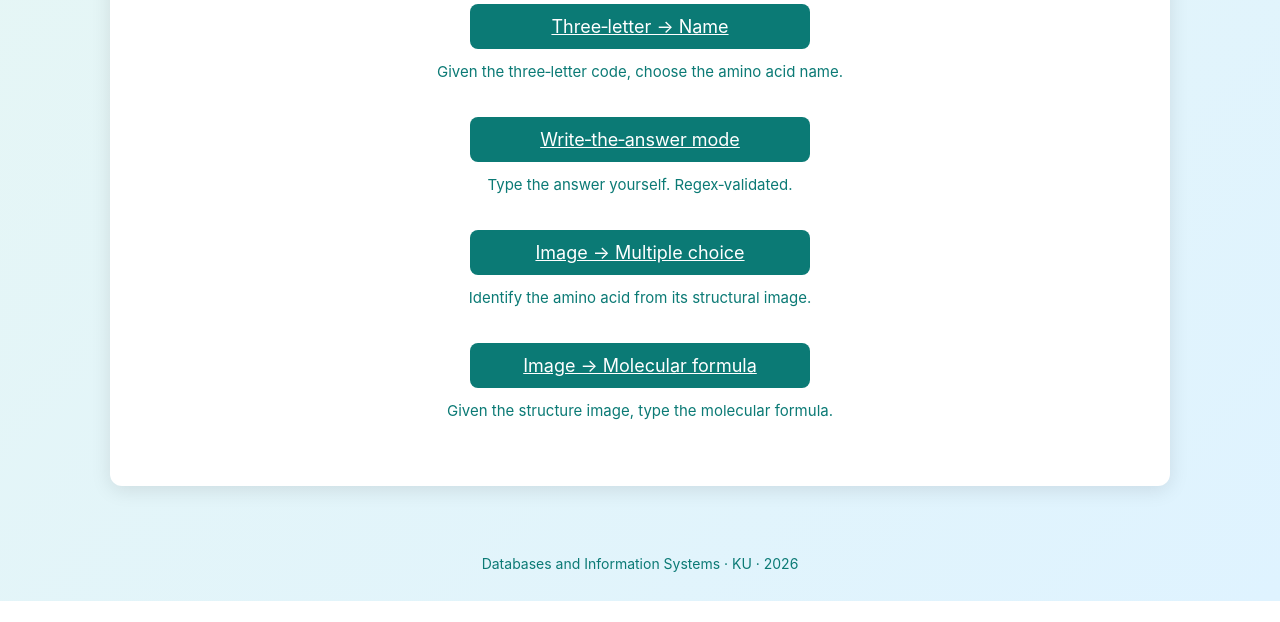
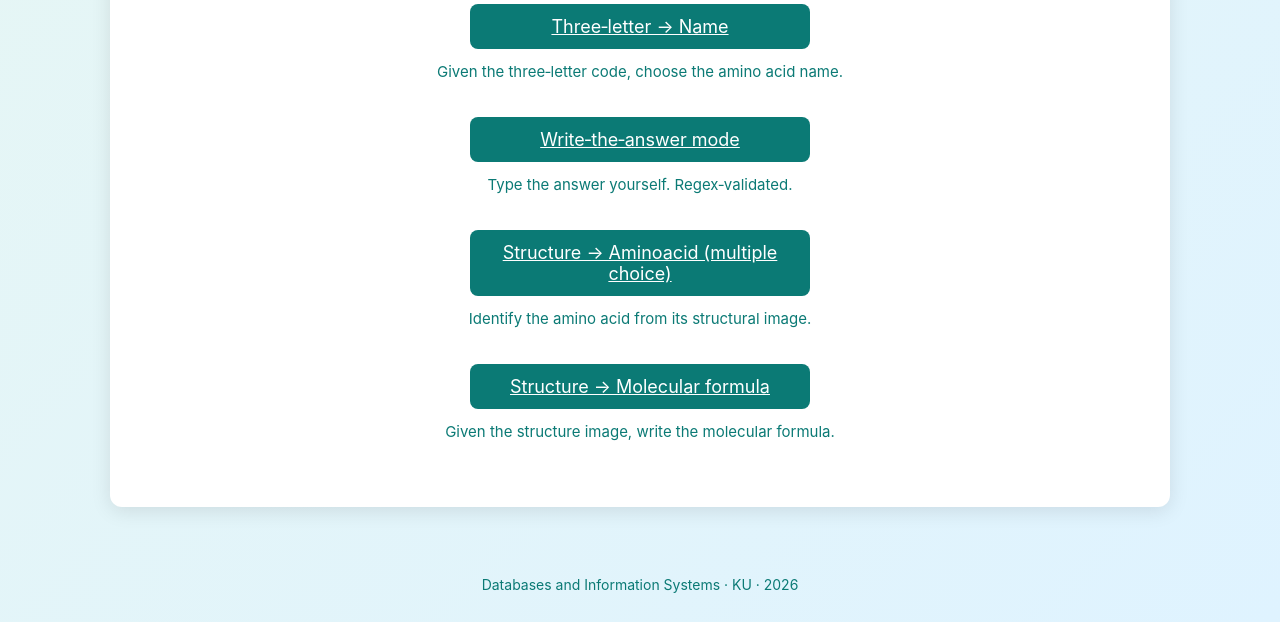
Before and after one commit to cxk650/AminoMatcher-DIS-project-2026, a Flask app: page /choose_type/1 in a window 1280 px wide. Shown: the part 892-1514 px from the top of the page. Before the commit the page ends 1493 px from the top, so only its background shows below. Run offline with Flask 3, Linux system fonts and the light colour scheme; some libraries are stand-ins or nearby versions.

Commit message:
small changes

```diff
--- a/app.py
+++ b/app.py
@@ -123,7 +123,9 @@ def generate_question():
     elif q_type == "name_to_property":
         question = f"Which property does {correct[0]} have?"
         correct_answer = correct[4]
-        choices = [correct[4]] + [w[4] for w in wrong]
+        choices = ["hydrophobe", "hydrophile", "positive", "negative"]
+        random.shuffle(choices)
+
 
     elif q_type == "name_to_formula":
         question = f"What is the molecular formula for {correct[0]}?"
@@ -313,7 +315,7 @@ def answer():
             error=feedback
         )
 
-    # --- NORMAL ANSWER CHECK ---
+# --- NORMAL ANSWER CHECK ---
     if choice.lower() == correct.lower():
         session["score"] += 1
         feedback = "Correct!"
@@ -325,6 +327,9 @@ def answer():
         if session.get("survival"):
             return redirect("/game_over")
 
+    # Gem elevens svar
+    session["last_user_answer"] = choice
+
     # Increment question counter
     session["question"] += 1
 
@@ -335,8 +340,14 @@ def answer():
         "answer.html",
         feedback=feedback,
         score=session["score"],
-        color_class=color_class
+        color_class=color_class,
+        question_text=session["last_question_text"],
+        user_answer=choice,
+        correct_answer=correct,
+        is_correct=(choice.lower() == correct.lower())
     )
+
+
 
 @app.route("/game_over")
 def game_over():
--- a/templates/choose_type.html
+++ b/templates/choose_type.html
@@ -49,13 +49,13 @@
 <!-- ⭐ NEW QUESTION TYPES ⭐ -->
 
 <div class="mode-box">
-    <a class="btn" href="/start/{{ mode }}/image_mc">Image → Multiple choice</a>
+    <a class="btn" href="/start/{{ mode }}/image_mc">Structure → Aminoacid (multiple choice)</a>
     <p class="mode-desc">Identify the amino acid from its structural image.</p>
 </div>
 
 <div class="mode-box">
-    <a class="btn" href="/start/{{ mode }}/image_formula">Image → Molecular formula</a>
-    <p class="mode-desc">Given the structure image, type the molecular formula.</p>
+    <a class="btn" href="/start/{{ mode }}/image_formula">Structure → Molecular formula</a>
+    <p class="mode-desc">Given the structure image, write the molecular formula.</p>
 </div>
 
 {% endblock %}
```
Also changed, not shown: templates/answer.html (+9 -1 lines), README.md.
